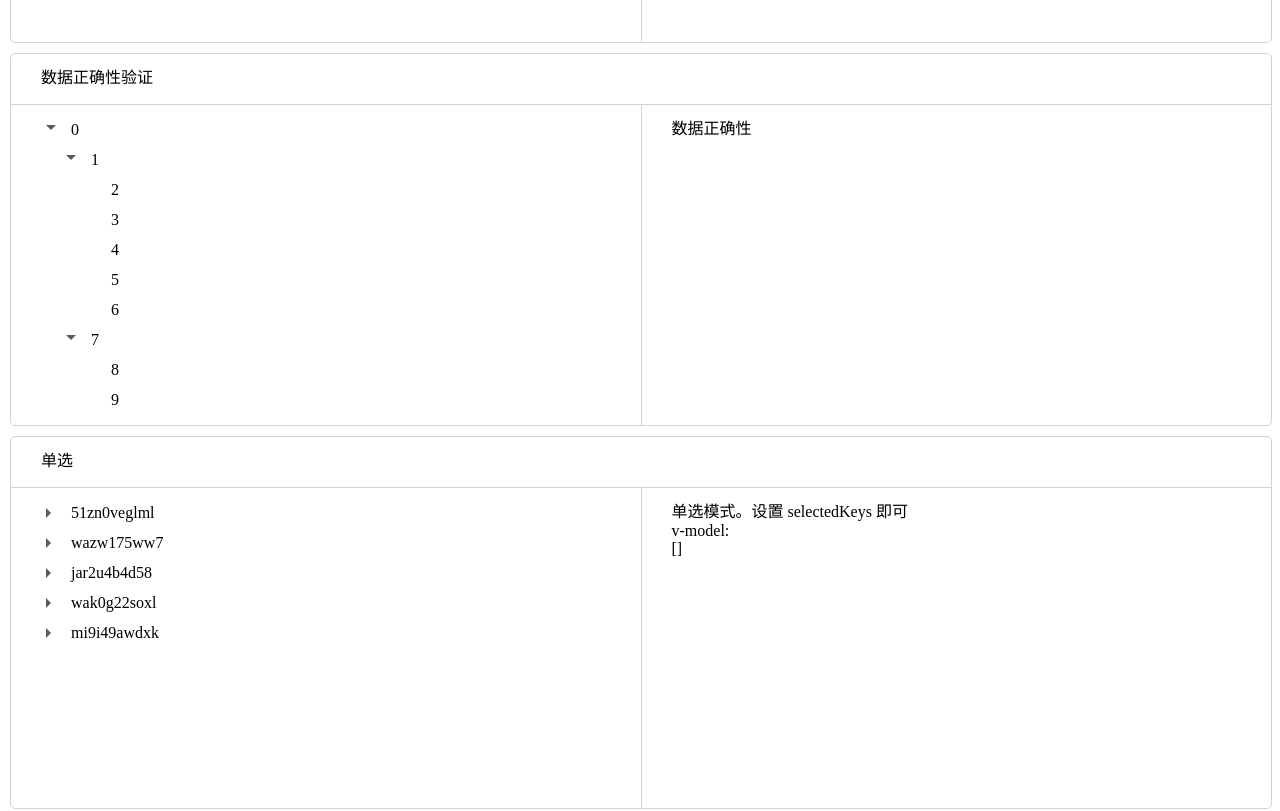
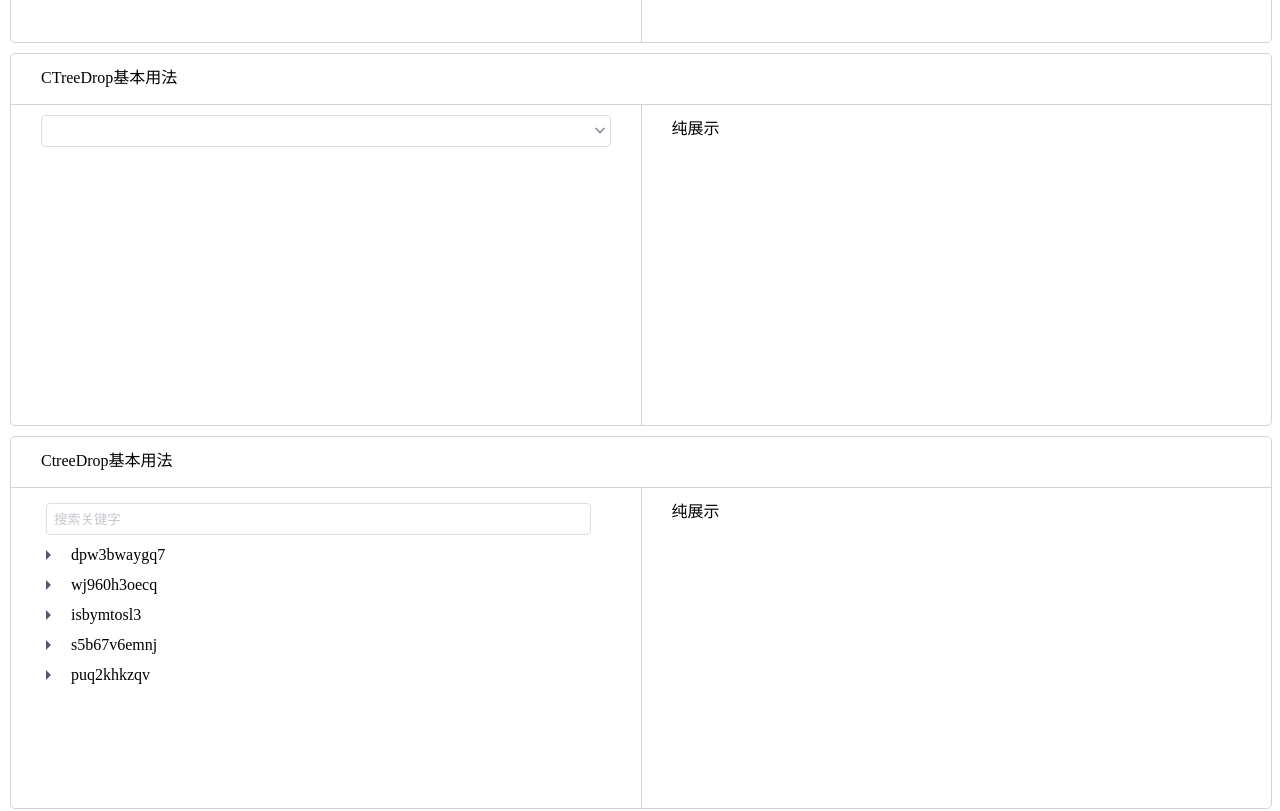
Before and after one commit to Teaghy/vtree2, a Vue app: page / in a window 1280 px wide. Shown: the part 340-1151 px from the top of the page. Built offline with nearby package versions, Linux system fonts and the light colour scheme.

Commit message:
fix: types

```diff
--- a/example/Feature.vue
+++ b/example/Feature.vue
@@ -7,6 +7,46 @@
         <div class="interface">
           <div style="height: 300px;">
             <CTree
+              :data="basicUsage"
+              multiple
+              selectable
+              :nodeClassName="(node) => `generated-class-${node.id}`"
+              animation
+            />
+          </div>
+        </div>
+        <div class="desc">
+          纯展示
+        </div>
+      </div>
+    </div>
+    <!-- CTree Search -->
+    <div class="panel">
+      <div class="header">CTreeDrop基本用法</div>
+      <div class="body">
+        <div class="interface">
+          <div style="height: 300px;">
+            <CTreeDrop
+              :data="basicUsage"
+              multiple
+              selectable
+              :nodeClassName="(node) => `generated-class-${node.id}`"
+              animation
+            />
+          </div>
+        </div>
+        <div class="desc">
+          纯展示
+        </div>
+      </div>
+    </div>
+    <!-- CTree Search -->
+    <div class="panel">
+      <div class="header">CtreeDrop基本用法</div>
+      <div class="body">
+        <div class="interface">
+          <div style="height: 300px;">
+            <CTreeSearch
               :data="basicUsage"
               multiple
               selectable
@@ -242,6 +282,8 @@
 
 <script>
 import CTree from '@/components/Tree.vue';
+import CTreeSearch from '@/components/TreeSearch.vue';
+import CTreeDrop from '@/components/TreeDrop.vue';
 import '@/styles/index.less';
 import treeDataGenerator from '../tests/tree-data-generator'
 
@@ -265,6 +307,8 @@ export default {
   name: 'Feature',
   components: {
     CTree,
+    CTreeSearch,
+    CTreeDrop
   },
   data () {
     const selectableData = genData().data
--- a/src/components/TreeDrop.vue
+++ b/src/components/TreeDrop.vue
@@ -176,10 +176,10 @@ export default (
         checkedKeys: [] as TreeNodeKeyType[],
 
         /** 单选选中的节点 */
-        selectedNode: null as TreeNode | null,
+        selectedNodes: null as TreeNode[] | null,
 
         /** 单选选中的节点 key */
-        selectedKey: null as TreeNodeKeyType | null,
+        selectedKeys: null as TreeNodeKeyType[] | null,
       },
     };
   },
@@ -375,15 +375,16 @@ export default (
       this.slotProps.checkedKeys = keys;
       this.checkedCount = keys.length;
     },
-    handleSelectedChange(node: TreeNode | null, key: TreeNodeKeyType | null): void {
-      this.slotProps.selectedNode = node;
-      this.slotProps.selectedKey = key;
+    handleSelectedChange(nodes: TreeNode[] | null, keys: TreeNodeKeyType[] | null): void {
+      this.slotProps.selectedNodes = nodes;
+      this.slotProps.selectedKeys = keys;
 
-      if (node) {
+      if (nodes?.length) {
+        const node = nodes[0];
         const titleField = this.$refs.treeSearch.$refs.tree.titleField;
         this.selectedTitle = node[titleField];
-      } else if (key) {
-        this.selectedTitle = key;
+      } else if (keys?.length) {
+        this.selectedTitle = keys[0];
       } else {
         this.selectedTitle = '';
       }
@@ -394,8 +395,8 @@ export default (
     handleSetData(): void {
       this.slotProps.checkedNodes = this.getCheckedNodes();
       this.slotProps.checkedKeys = this.getCheckedKeys();
-      this.slotProps.selectedNode = this.getSelectedNode();
-      this.slotProps.selectedKey = this.getSelectedKey();
+      this.slotProps.selectedNodes = this.getSelectedNode();
+      this.slotProps.selectedKeys = this.getSelectedKey();
 
       if (this.checkable) {
         this.checkedCount = this.slotProps.checkedKeys.length;
--- a/src/components/TreeNode.vue
+++ b/src/components/TreeNode.vue
@@ -1,7 +1,7 @@
 <template>
   <div :class="indentWrapperCls">
     <template v-if="showLine">
-      <template v-for="(level, index) in data._level">
+      <template v-for="(_, index) in data._level">
         <svg
           viewBox="0 0 100 100"
           preserveAspectRatio="none"
```
